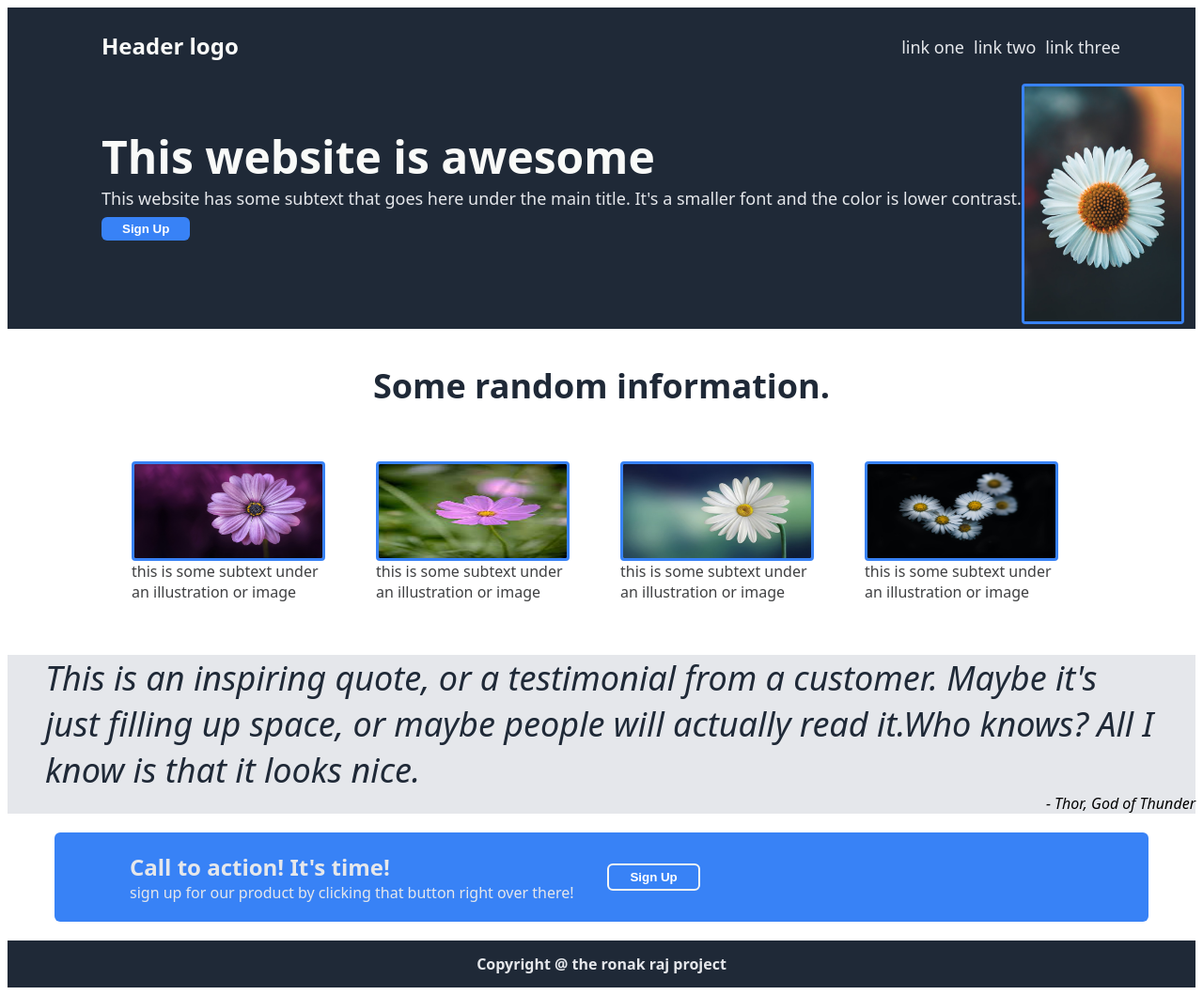
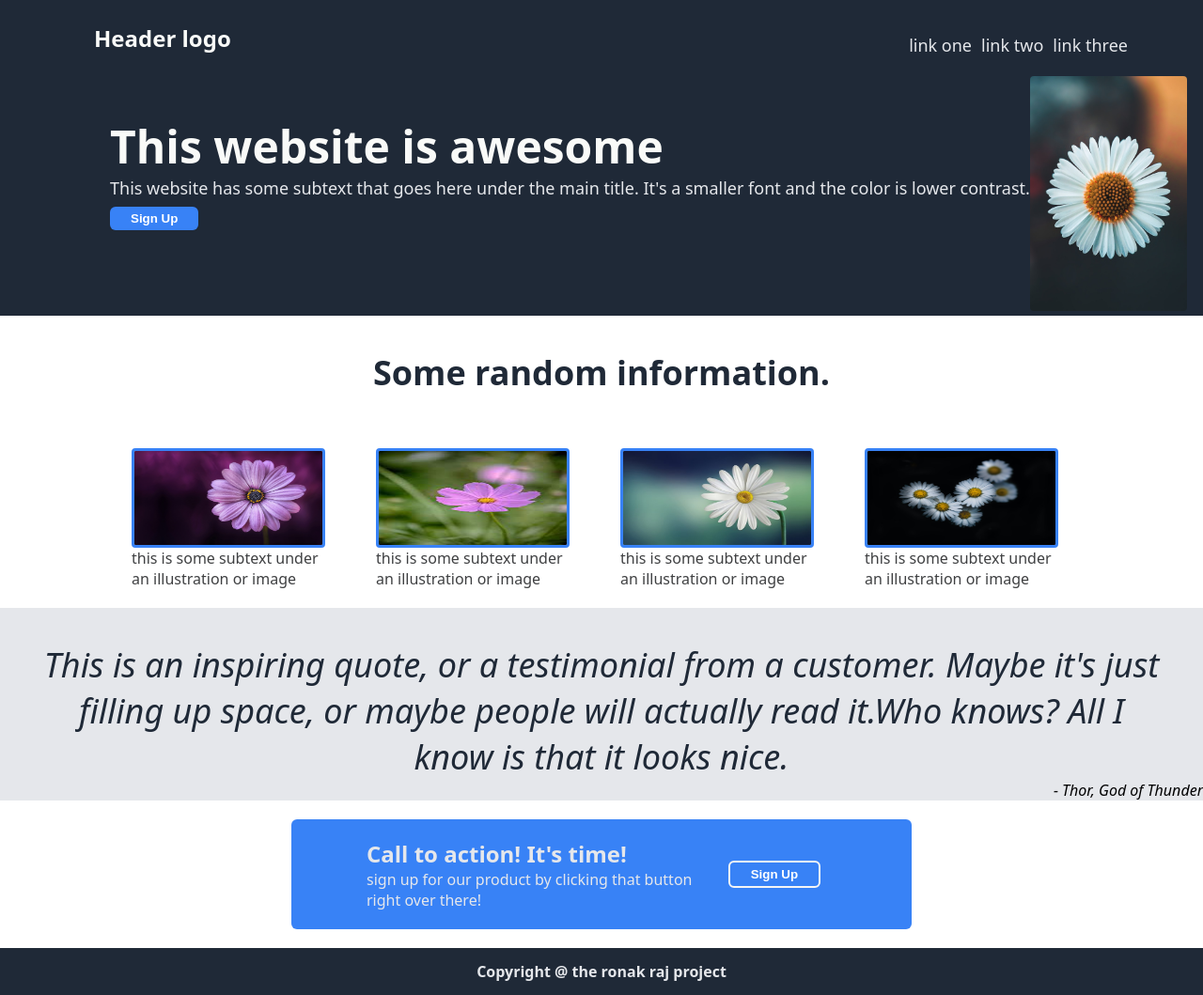
Before and after one commit to ronakraj00/Landing_Page, a plain HTML site: page index.html in a window 1280 px wide. Shown: the whole page at 94% size. Drawn offline with Linux system fonts and the light colour scheme.

Commit message:
make body flex

```diff
--- a/index.html
+++ b/index.html
@@ -22,7 +22,7 @@
             <button class="button1">Sign Up</button>
         </div>
         <div id="img_5">
-            <img src="img/img_5.jpeg" alt="img one" style="width: auto; height: 250px;">
+            <img src="img/img_5.jpeg" alt="img one" style="width: auto; height: 250px;border: none;">
         </div>
      </div>
      <div class="two">
--- a/style.css
+++ b/style.css
@@ -4,6 +4,11 @@
 
 body{
     font-family: system-ui, -apple-system, BlinkMacSystemFont, 'Segoe UI', Roboto, Oxygen, Ubuntu, Cantarell, 'Open Sans', 'Helvetica Neue', sans-serif;
+    display: flex;
+    flex-direction: column;
+    justify-content: center;
+    align-items: center;
+    margin: 0px;
 }
 
 ul{
@@ -17,6 +22,9 @@ a{
 header,.one{
     background-color: #1F2937;
     display: flex;
+    justify-content: center;
+    align-items: center;
+    align-self: stretch;
 }
 header > p{
     margin-right: auto;
@@ -56,7 +64,7 @@ button{
     justify-content: center;
     align-content: flex-start;
     margin: 0px 0px 50px 100px ;
-    flex-wrap: wrap;
+
 }
 
 .button1{
@@ -83,11 +91,14 @@ button{
 }
 .third{
     background-color: #E5E7EB;
+    align-self: center;
+
 }
 blockquote{
     font-size: 36px;
     color: #1F2937;
     font-style: italic;
+    text-align: center;
 }
 
 .four{
@@ -96,7 +107,9 @@ blockquote{
     margin:20px 50px;
     border-radius: 6px;
     padding: 20px 80px;
-
+    justify-content: center;
+    align-items: center;
+    width: 500px;
 }
 
 .fp{
@@ -118,4 +131,7 @@ footer{
     display: flex;
     justify-content: center;
     align-items: center;
+    margin-top: auto;
+    align-self: stretch;
+
 }
```
